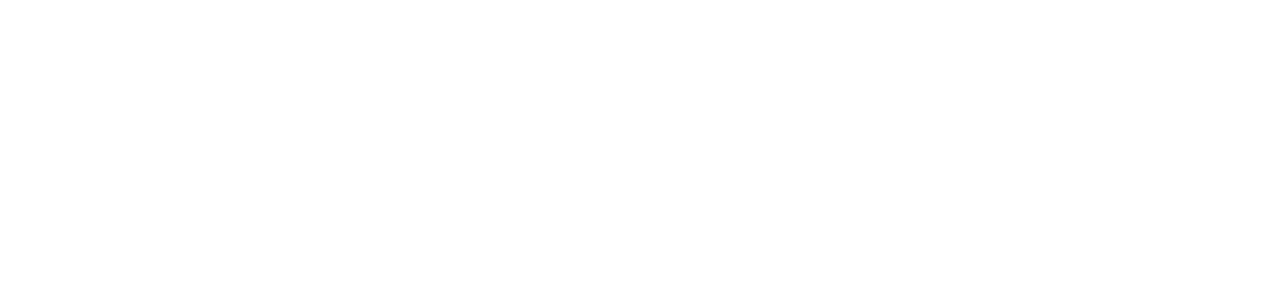
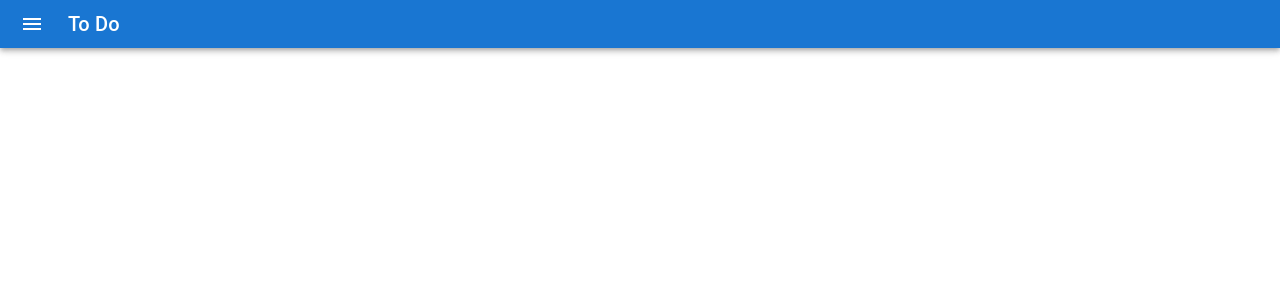
Before and after one commit to maxxlab/todolist, a React (Create React App) app: page / in a window 1280 px wide. Shown: the top 300 px of the page. Built offline with nearby package versions, Linux system fonts and the light colour scheme.

Commit message:
Added Header

```diff
--- a/package.json
+++ b/package.json
@@ -3,6 +3,7 @@
   "version": "0.1.0",
   "private": true,
   "dependencies": {
+    "@mui/icons-material": "^5.10.6",
     "@testing-library/jest-dom": "^5.14.1",
     "@testing-library/react": "^13.0.0",
     "@testing-library/user-event": "^13.2.1",
--- a/src/App.tsx
+++ b/src/App.tsx
@@ -1,12 +1,12 @@
 import React from 'react';
-import logo from './logo.svg';
 import './App.css';
+import Header from './Header';
 
 function App() {
   return (
     <>
-    {/*
-    <Header></Header>
+      <Header/>
+     {/*
     <Navbar></Navbar>
     <Main></Main>
     */}
--- /dev/null
+++ b/src/Header.tsx
@@ -0,0 +1,20 @@
+import React from 'react';
+import { AppBar, Toolbar, IconButton, Typography } from '@mui/material';
+import MenuIcon from '@mui/icons-material/Menu';
+
+export default function Header() {
+  return (
+    <>
+      <AppBar position="static">
+        <Toolbar variant="dense">
+          <IconButton edge="start" color="inherit" aria-label="menu" sx={{ mr: 2 }}>
+            <MenuIcon />
+          </IconButton>
+          <Typography variant="h6" color="inherit" component="div">
+            To Do
+          </Typography>
+        </Toolbar>
+      </AppBar>
+    </>
+  );
+}
```
Also changed, not shown: 1 other file (tests, documents, lock files or other folders).
